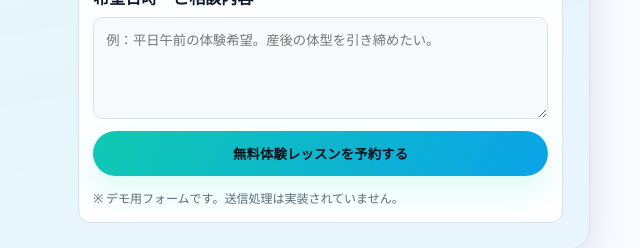
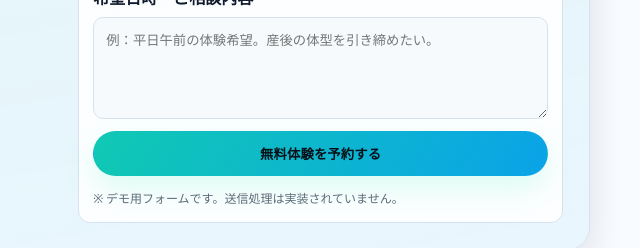
Before and after one commit to piste-boss/piste-lp, a plain HTML site: page index.html in a window 1280 px wide. Shown: the part 7160-7408 px from the top of the page, 600-1240 px from the left. Drawn offline with Linux system fonts and the light colour scheme.

Commit message:
Normalize CTA wording to free trial

```diff
--- a/index.html
+++ b/index.html
@@ -453,7 +453,7 @@
             希望日時・ご相談内容
             <textarea name="message" rows="4" placeholder="例：平日午前の体験希望。産後の体型を引き締めたい。"></textarea>
           </label>
-          <button type="submit" class="btn primary full">無料体験レッスンを予約する</button>
+          <button type="submit" class="btn primary full">無料体験を予約する</button>
           <p class="form-note">※ デモ用フォームです。送信処理は実装されていません。</p>
         </form>
       </div>
```
